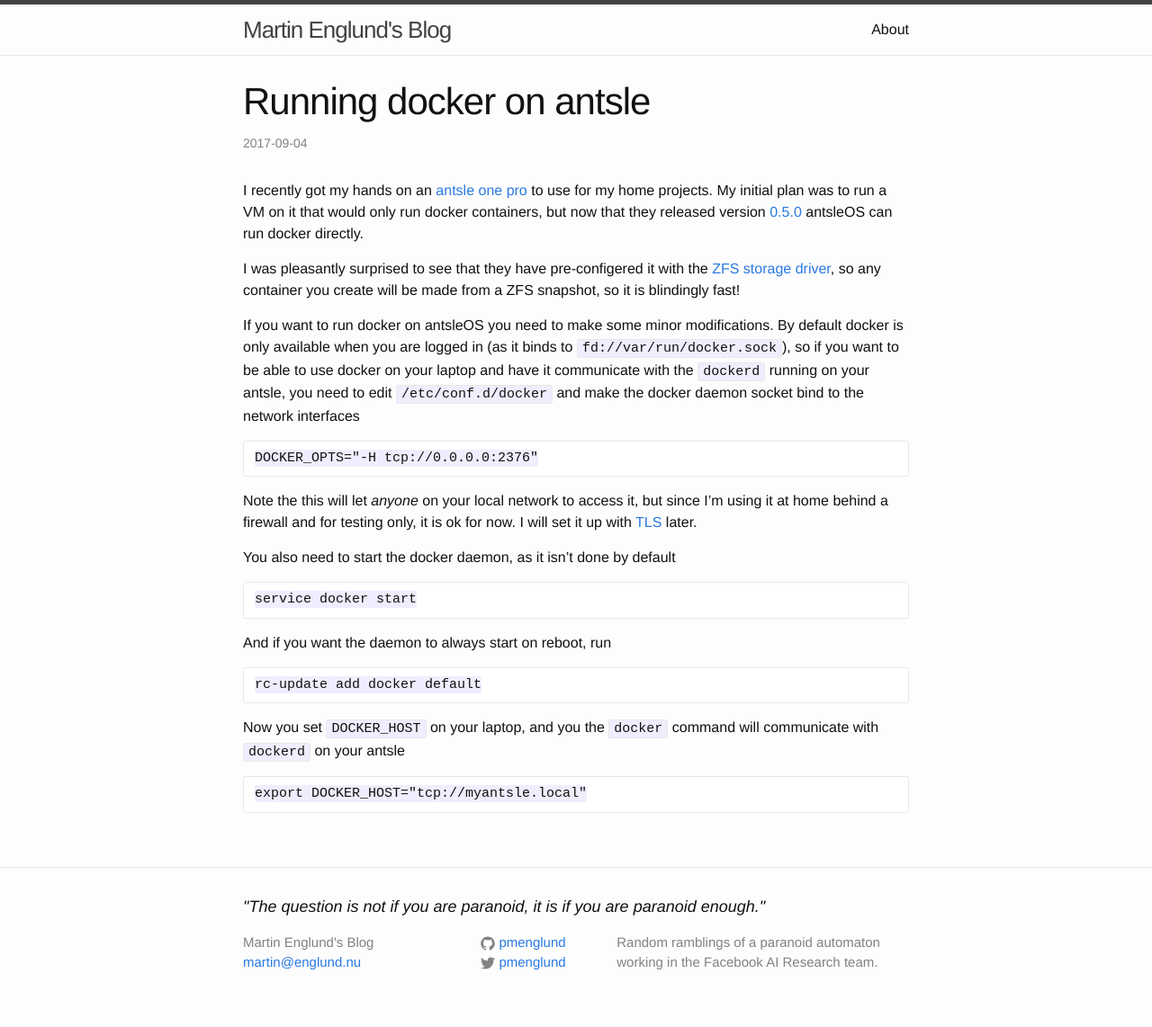
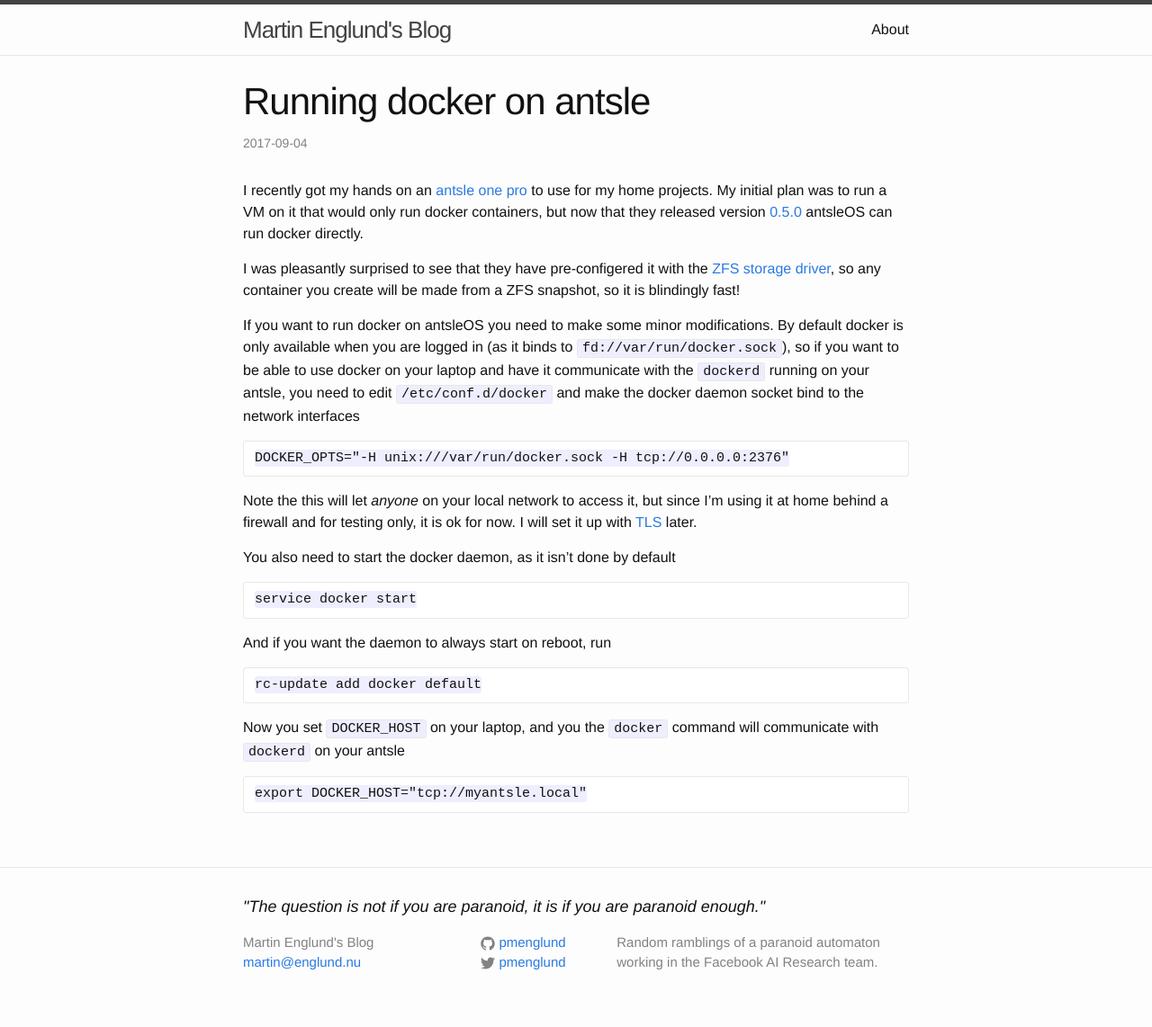
Before and after one commit to pmenglund/pmenglund.github.io, a Jekyll site: the page built from _posts/2017-09-04-docker-on-antsle.md, in a window 1280 px wide. Shown: the whole page at 90% size. Built offline with Jekyll 4.4.1, drawn with Linux system fonts in a browser that asks for light colours; comment, search, counter and statistics services are not loaded.

Commit message:
add back unix socket

```diff
--- a/_posts/2017-09-04-docker-on-antsle.md
+++ b/_posts/2017-09-04-docker-on-antsle.md
@@ -10,7 +10,7 @@
 
 If you want to run docker on antsleOS you need to make some minor modifications. By default docker is only available when you are logged in (as it binds to `fd://var/run/docker.sock`), so if you want to be able to use docker on your laptop and have it communicate with the `dockerd` running on your antsle, you need to edit `/etc/conf.d/docker` and make the docker daemon socket bind to the network interfaces
 
-	DOCKER_OPTS="-H tcp://0.0.0.0:2376"
+	DOCKER_OPTS="-H unix:///var/run/docker.sock -H tcp://0.0.0.0:2376"
 
 Note the this will let *anyone* on your local network to access it, but since I'm using it at home behind a firewall and for testing only, it is ok for now. I will set it up with [TLS](https://docs.docker.com/engine/security/https/) later.
 
```
